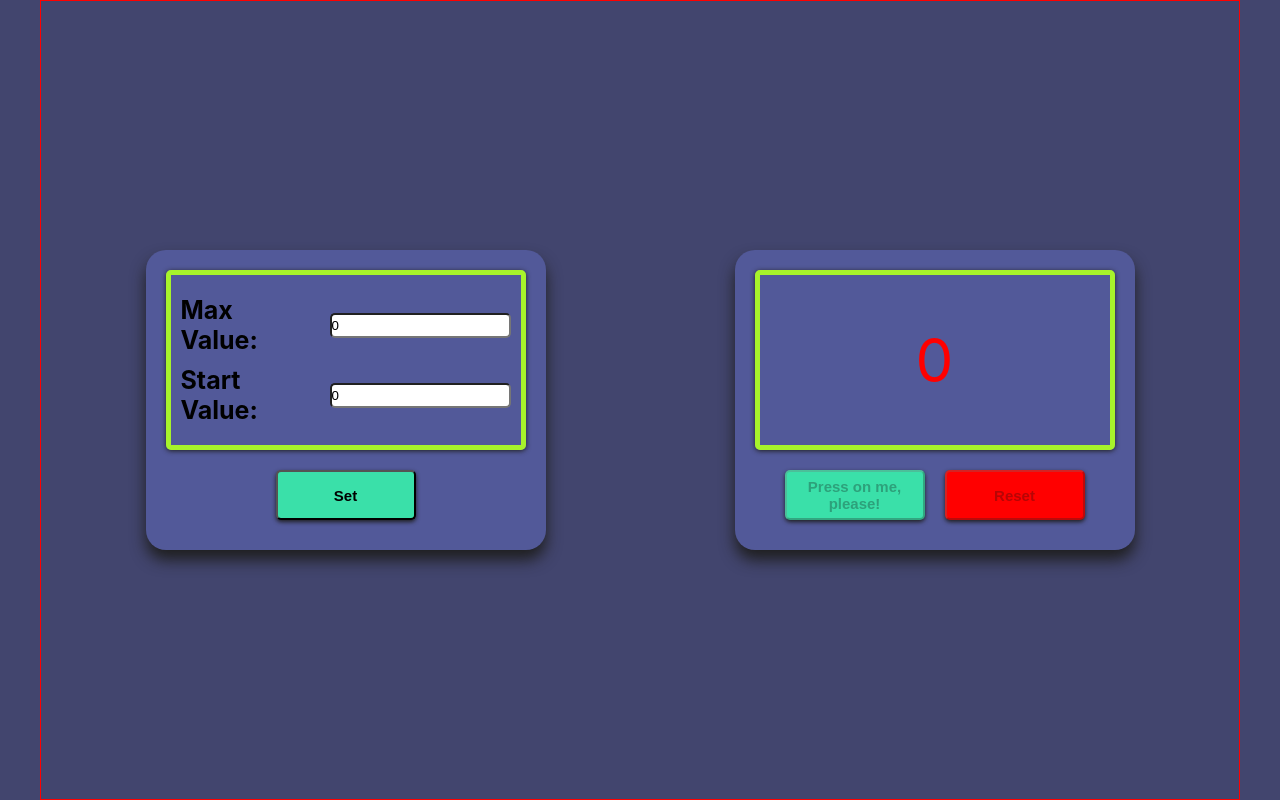
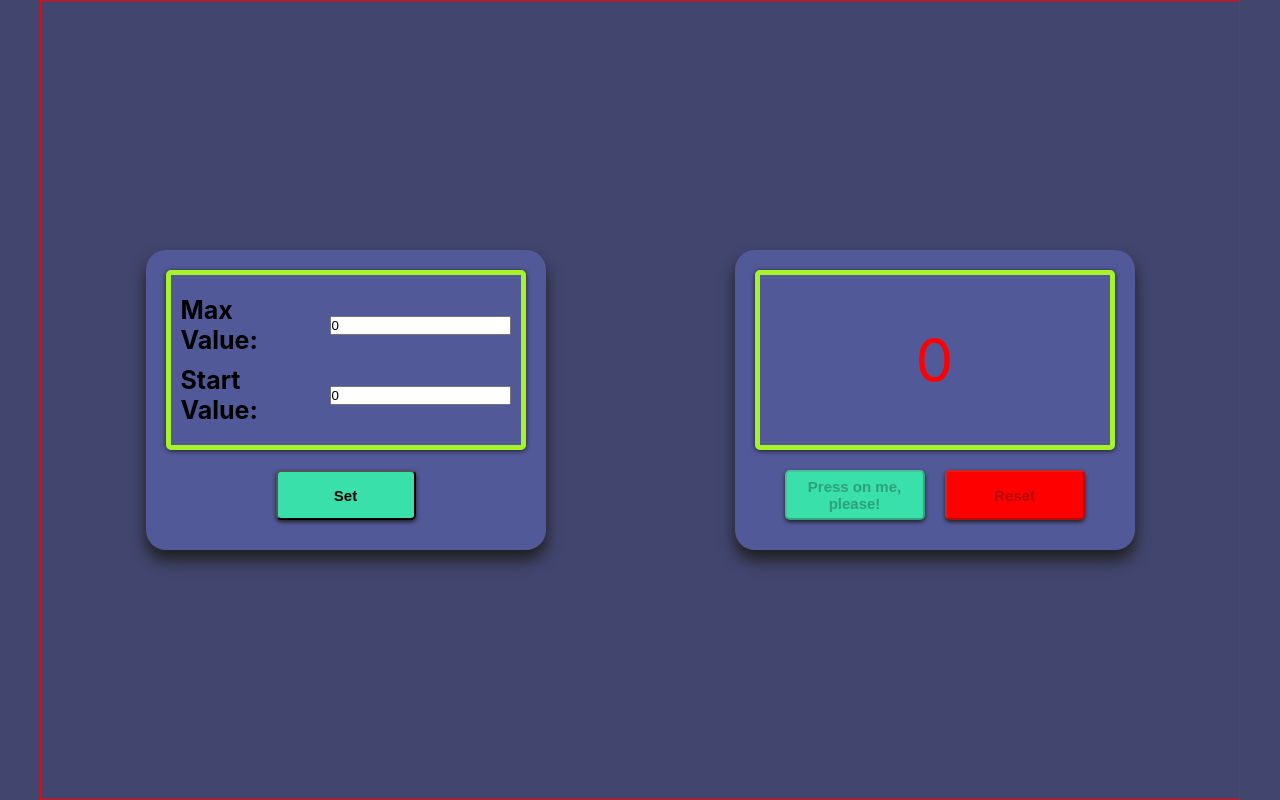
Before and after one commit to MaksimSinicbIn/counter, a React (Create React App) app: page / in a window 1280 px wide. Built offline with nearby package versions, Linux system fonts and the light colour scheme.

Commit message:
Add className props

```diff
--- a/src/components/settings/limitBoard/LimitBoard.tsx
+++ b/src/components/settings/limitBoard/LimitBoard.tsx
@@ -1,19 +1,20 @@
 import * as React from 'react';
-import { ChangeEvent } from 'react';
+import { ChangeEvent, DetailedHTMLProps, InputHTMLAttributes } from 'react';
 import s from './LimitBoard.module.css'
 
 type LimitBoardPropsType = {
     title: string
     value: number
+    className?: string
     onChange: (e: ChangeEvent<HTMLInputElement>) => void
-};
+}
 
-export const LimitBoard = ({title, value, onChange}: LimitBoardPropsType) => {
+export const LimitBoard = ({title, value, className, onChange}: LimitBoardPropsType) => {
     return (
         <form className={s.form}>
             <label>{title}</label>
             <input
-                className={s.input}
+                className={className}
                 value={value}
                 type='number'
                 onChange={onChange}
```
